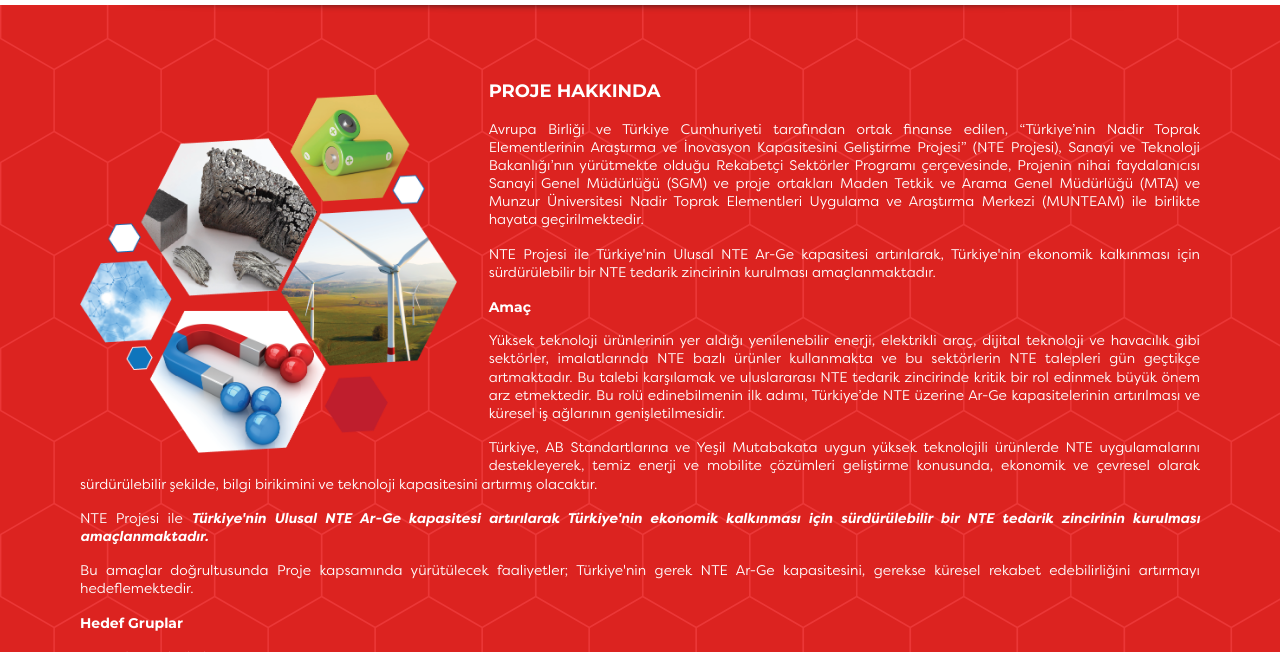
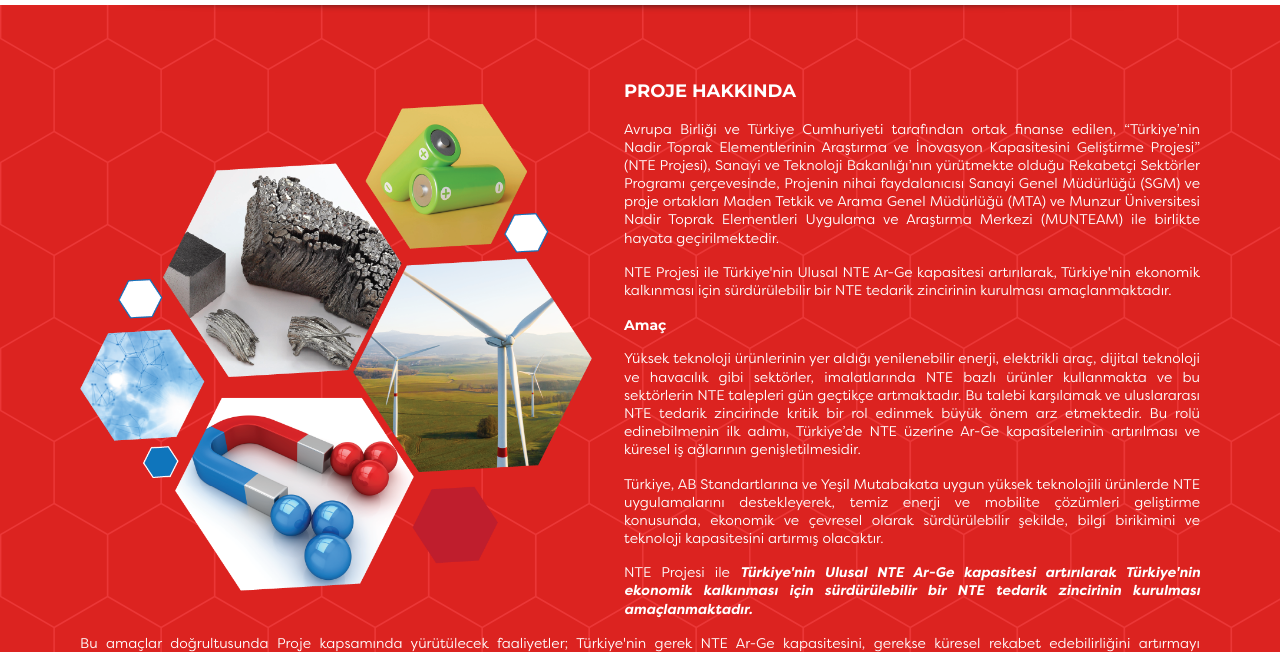
Before and after one commit to erenhalici/nte_static, a website: page hakkinda.html in a window 1280 px wide. Shown: the part 148-800 px from the top of the page. Drawn offline with Linux system fonts and the light colour scheme.

Commit message:
Changed iamge sizes for about and labs pages

```diff
--- a/hakkinda.html
+++ b/hakkinda.html
@@ -150,7 +150,7 @@
           /> -->
           <img
             src="img/hakkinda.png"
-            class="max-h-96 md:float-left md:mr-8 mb-4 mx-auto"
+            class="w-[512px] md:float-left md:mr-8 mb-4 mx-auto"
           />
           <div class="pt-2 text-white">
             <h1 class="font-montserrat-bold text-lg max-md:text-center">
```
Also changed, not shown: merkezler.html (+1 -1 lines), dist/nte.css.
